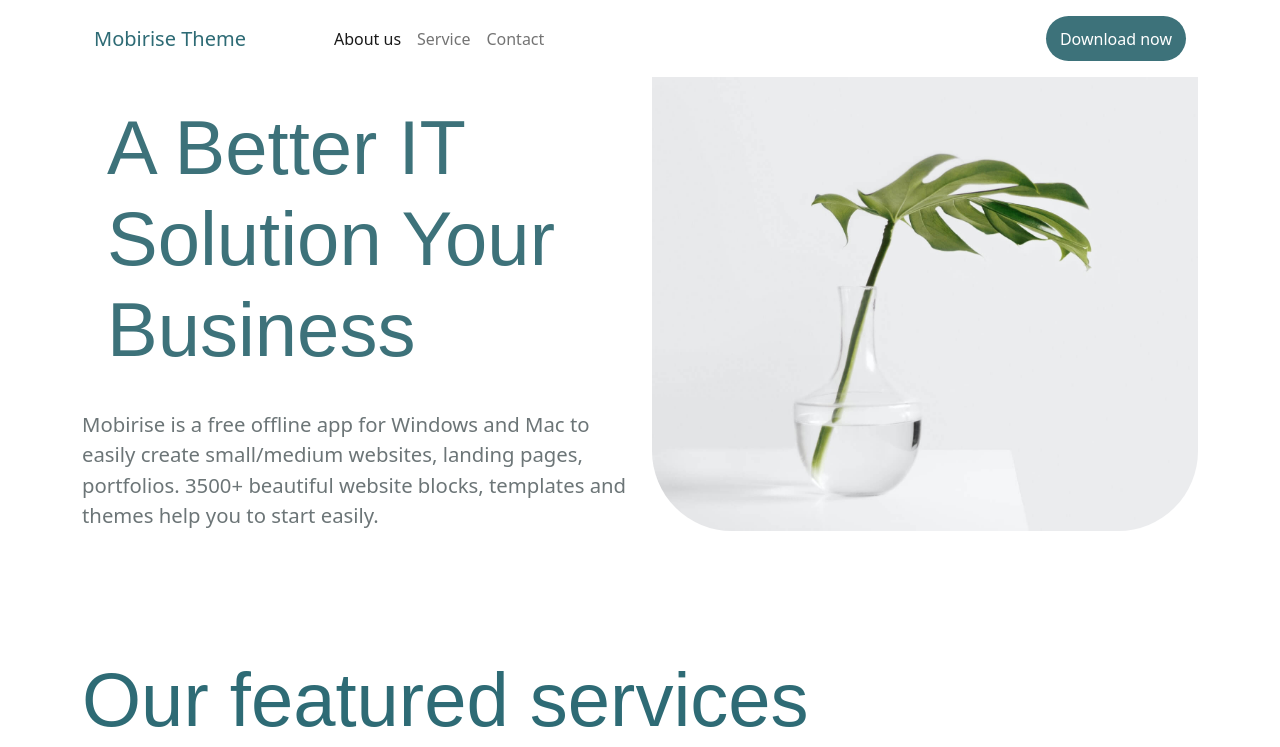
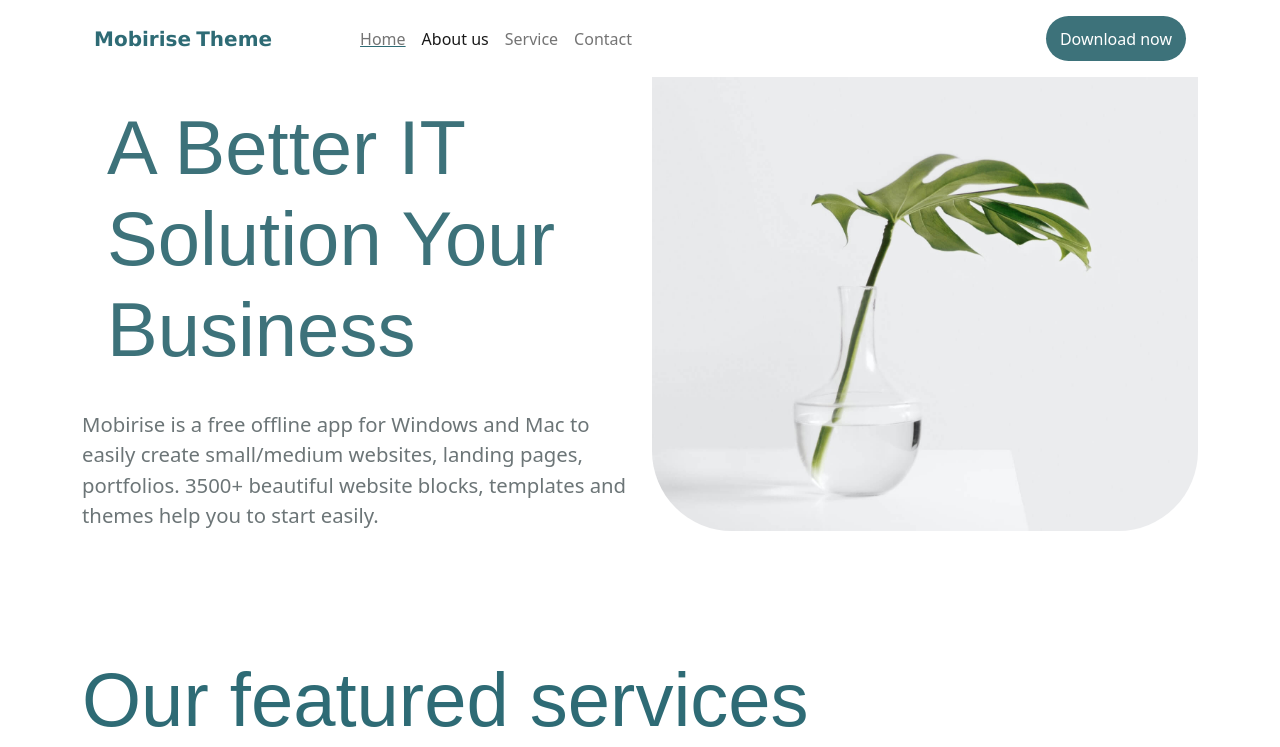
Before and after one commit to AmitVerma1575/Goal-G5, a plain HTML site: page Index.html in a window 1280 px wide. Shown: the top 747 px of the page. Drawn offline with nearby package versions, Linux system fonts and the light colour scheme.

```diff
--- a/Index.html
+++ b/Index.html
@@ -15,18 +15,22 @@
         <div class="container">
             <nav class="navbar navbar-expand-lg navbar-light">
                 <div class="container-fluid">
-                  <a class="navbar-brand" href="#" target="_top" style="color:#2e6b75; margin-right:5rem;">Mobirise Theme</a>
+                  <a class="navbar-brand" href="#" target="_top" style="color:#2e6b75; margin-right:5rem;">𝗠𝗼𝗯𝗶𝗿𝗶𝘀𝗲 𝗧𝗵𝗲𝗺𝗲</a>
                   <button class="navbar-toggler" type="button" data-bs-toggle="collapse" data-bs-target="#navbarText" aria-controls="navbarText" aria-expanded="false" aria-label="Toggle navigation">
                     <span class="navbar-toggler-icon"></span>
                   </button>
                   <div class="collapse navbar-collapse" id="navbarText">
                     <ul class="navbar-nav me-auto mb-2 mb-lg-0">
+                       <li class="nav-item">
+                        <a class="nav-link" style ="text-decoration: underline; text-decoration-color: #2e6b75 ;" href="#" target="_top">Home</a>
+                      </li>
                       <li class="nav-item">
                         <a class="nav-link active" aria-current="page" href="#" target="_top">About us</a>
                       </li>
                       <li class="nav-item">
                         <a class="nav-link" href="#" target="_top">Service</a>
                       </li>
+
                       <li class="nav-item">
                         <a class="nav-link" href="#" target="_top">Contact</a>
                       </li>
```
Also changed, not shown: login-file/login.html (added, +11 -0 lines), login-file/login-responsive.css (added), login-file/login.css (added).
